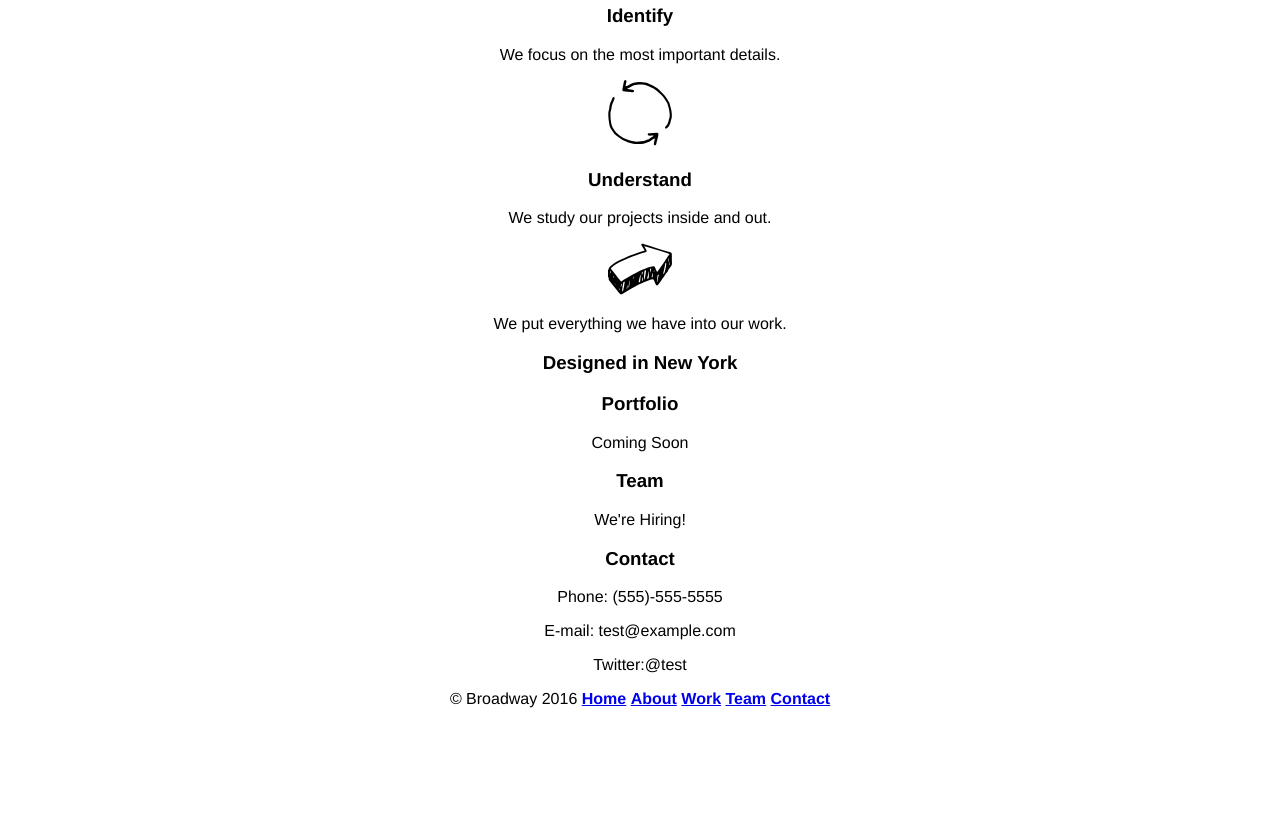
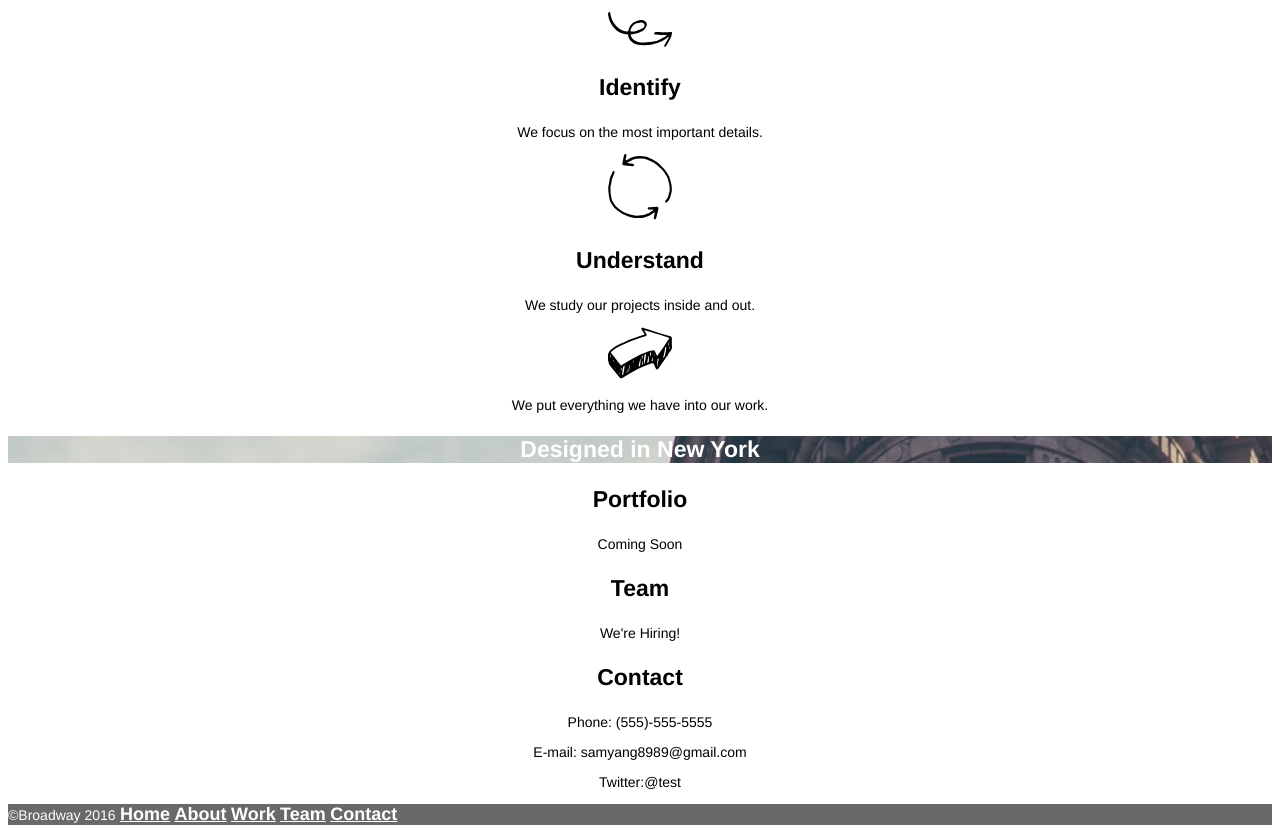
Before and after one commit to super8989/BroadwayDesign, a plain HTML site: page index.html in a window 1280 px wide. Shown: the part 479-1312 px from the top of the page. Before the commit the page ends 1203 px from the top, so only its background shows below. Drawn offline with Linux system fonts and the light colour scheme.

Commit message:
Completed but to be reviewed for finalization

```diff
--- a/index.html
+++ b/index.html
@@ -29,7 +29,7 @@
   <img src="./resources/images/execute.svg" alt="img_execute">
   <p>We put everything we have into our work.</p>
 
-  <h3>Designed in New York</h3>
+  <h3 id="designedinNY">Designed in New York</h3>
 
   <div id="work">
     <h3>Portfolio</h3>
@@ -44,16 +44,20 @@
   <div id="contact">
     <h3>Contact</h3>
     <p>Phone: (555)-555-5555</p>
-    <p>E-mail: test@example.com</p>
+    <p>E-mail: samyang8989@gmail.com</p>
     <p>Twitter:@test</p>
   </div>
 
-  <p> &copy; <span id="copyright">Broadway 2016</span> <a href="#home"><strong>Home</strong></a>
-    <a href="#about"><strong>About</strong></a> <a href="#work"><strong>Work</strong></a>
-    <a href="#team"><strong>Team</strong></a> <a href="#contact"><strong>Contact</strong></a></p>
+  <div id="copyright">
+    <nav>
+      <p><span id="copyrightlogo">&copy;Broadway 2016</span></p>
+      <p><a href="#home"><strong>Home</strong></a></p>
+      <p><a href="#about"><strong>About</strong></a></p>
+      <p><a href="#work"><strong>Work</strong></a></p>
+      <p><a href="#team"><strong>Team</strong></a></p>
+      <p><a href="#contact"><strong>Contact</strong></a></p>
 
-
-
+    </nav>
 
   </body>
 </html>
--- a/resources/css/style.css
+++ b/resources/css/style.css
@@ -5,9 +5,9 @@ html {
 
 h1 {
   font-size: 70px;
-
+  font-weight: bold;
+  color: white;
 }
-
 
 #home {
   background-image: url('../images/the-flatiron-building.png');
@@ -15,5 +15,45 @@ h1 {
   background-position: center;
   margin-left: auto;
   margin-right: auto;
+}
+
+nav a {
+  font-size: 18px;
+  color: white;
+}
+
+#process {
+  font-size: 32px;
+  font-weight: bold;
+}
+
+h3 {
+  font-size: 23px;
+  font-weight: bold;
+}
+
+p {
+  font-size: 14px;
+}
+
+#designedinNY {
+  font-size: 23px;
+  font-weight: bold;
+  color: white;
+  background-image: url('../images/the-flatiron-building.png');
+  background-position: center;
+  margin-left: auto;
+  margin-right: auto;
+}
+
+#copyright p {
+  display: inline;
 
 }
+
+#copyright,
+#copyright a {
+  text-align: left;
+  background-color: dimgray;
+  color: white;
+}
```
